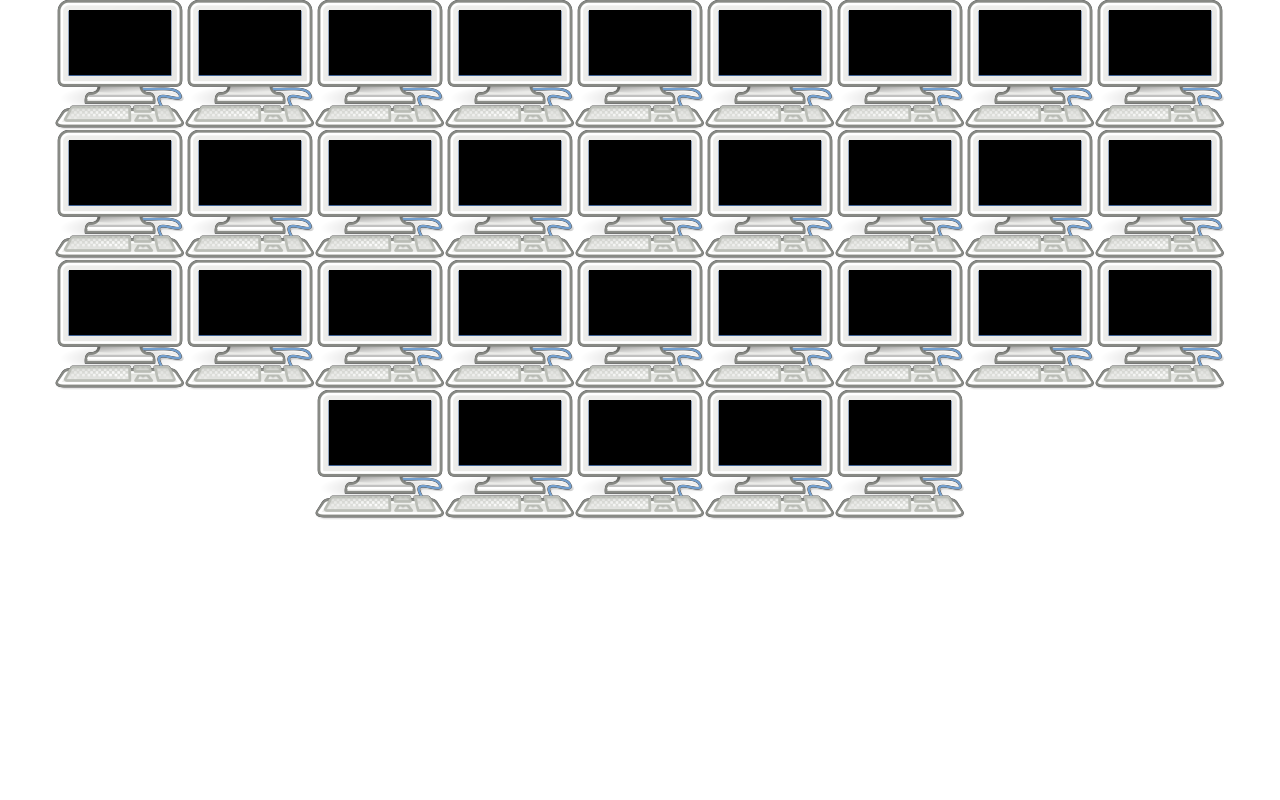
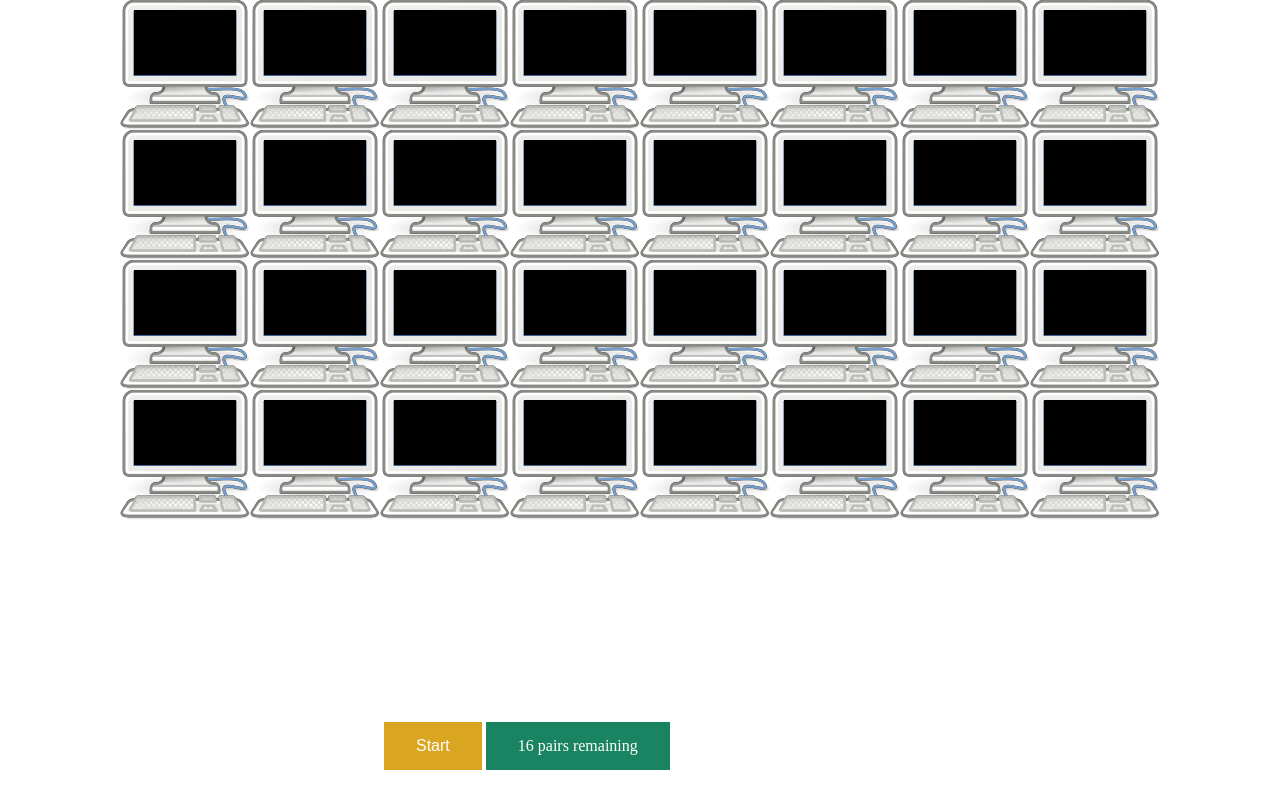
Before and after one commit to aDotDotDot/connect4, a website: page memory/public/memory.html in a window 1280 px wide. Both pictures are taken after a click on the button "Start". Drawn offline with Linux system fonts and the light colour scheme.

Commit message:
memory => flex to grid

```diff
--- a/memory/public/js/memory.js
+++ b/memory/public/js/memory.js
@@ -92,6 +92,8 @@ class Memory{
     }
     shuffle(){
         this._finished = false;
+        this._tries = 0;
+        this._foundSoFar = 0;
         const it = randomUniqueGenerator(GAME_SIZE*2);
         let namesTaken = [];
         for(let i=0;i<GAME_SIZE;i++){
@@ -140,6 +142,8 @@ class Memory{
             }
             this.render();
             if(this._foundSoFar == GAME_SIZE){
+                if( this._tries < localStorage.memory_hi_score)
+                    localStorage.memory_hi_score = this._tries;
                 this._finished = true;
                 setTimeout(()=>{
                     this.render();
@@ -156,6 +160,7 @@ class Memory{
         }, 250);
     }
     render(){
+        this.inforender();
         let container = document.getElementById('gameContainer');
         container.innerHTML='';
         this._cards.map(e=>{
@@ -174,19 +179,37 @@ class Memory{
         });
         if(this._finished){
             if(confirm('Game Over\nTry again ?')){
+                this._finished = false;
+                this._tries = 0;
+                this._foundSoFar = 0;
                 this.shuffle();
                 this.render();
             }else{
                 this._finished = false;
-                container.innerHTML = `<h1>Finished in ${this._tries} clicks</h1>`;
+                container.innerHTML = ``;
             }
         }
-
+    }
+    inforender(){
+        let box_cpt = document.getElementById('cptclick');
+        let box_best = document.getElementById('bestScore');
+        let box_remaining = document.getElementById('remaining');
+        box_remaining.innerHTML = `${(GAME_SIZE - this._foundSoFar)} pair${(GAME_SIZE - this._foundSoFar)>1?'s':''} remaining`;
+        box_remaining.classList.remove('empty');
+        if(this._tries>0){
+            box_cpt.innerHTML = `${this._tries} click${this._tries>1?'s':''}`;
+            box_cpt.classList.remove('empty');
+        }
+        if(localStorage.memory_hi_score){
+            box_best.innerHTML = `Best : ${localStorage.memory_hi_score}`;
+            box_best.classList.remove('empty');
+        }
     }
 }
 
 const m = new Memory();
 //m.render();
 function start(){
+    m.shuffle();
     m.render();
 }
--- a/memory/public/memory.html
+++ b/memory/public/memory.html
@@ -11,8 +11,8 @@
         margin: 0;
     }
     div#gameContainer{
-        display: flex;
-        flex-wrap: wrap;
+        display: grid;
+        grid-template-columns: repeat(8, 130px);
         align-items: center;
         justify-content: center;
         width: 100%;
@@ -38,8 +38,13 @@
         color: red;
         background: url('assets/bg_computer.png');
     }
+    div#cmdbox{
+        position: absolute;
+        bottom: 30px;
+        left:30%;
+    }
     div button{
-        background-color: #DAA520; /* Green */
+        background-color: #DAA520; /* gold */
         border: none;
         color: white;
         padding: 15px 32px;
@@ -48,13 +53,36 @@
         display: inline-block;
         font-size: 16px;
         margin-top: 75px;
+        cursor: pointer;
+    }
+    div span{
+        background-color: #1a8462; /* teal */
+        border: none;
+        color: white;
+        padding: 15px 32px;
+        text-align: center;
+        text-decoration: none;
+        display: inline-block;
+        font-size: 16px;
+        margin-top: 75px;
+        margin-left:0;
+        margin-right:0;
+    }
+    div span.empty{
+        display: none;
     }
     </style>
     <script src="js/memory.js"></script>
 </head>
 <body>
     <div id='gameContainer'>
+
+    </div>
+    <div id='cmdbox'>
         <button onclick="start()">Start</button>
+        <span id='cptclick' class='empty'></span>
+        <span id='remaining' class='empty'></span>
+        <span id='bestScore' class='empty'></span>
     </div>
 </body>
 </html>
```
